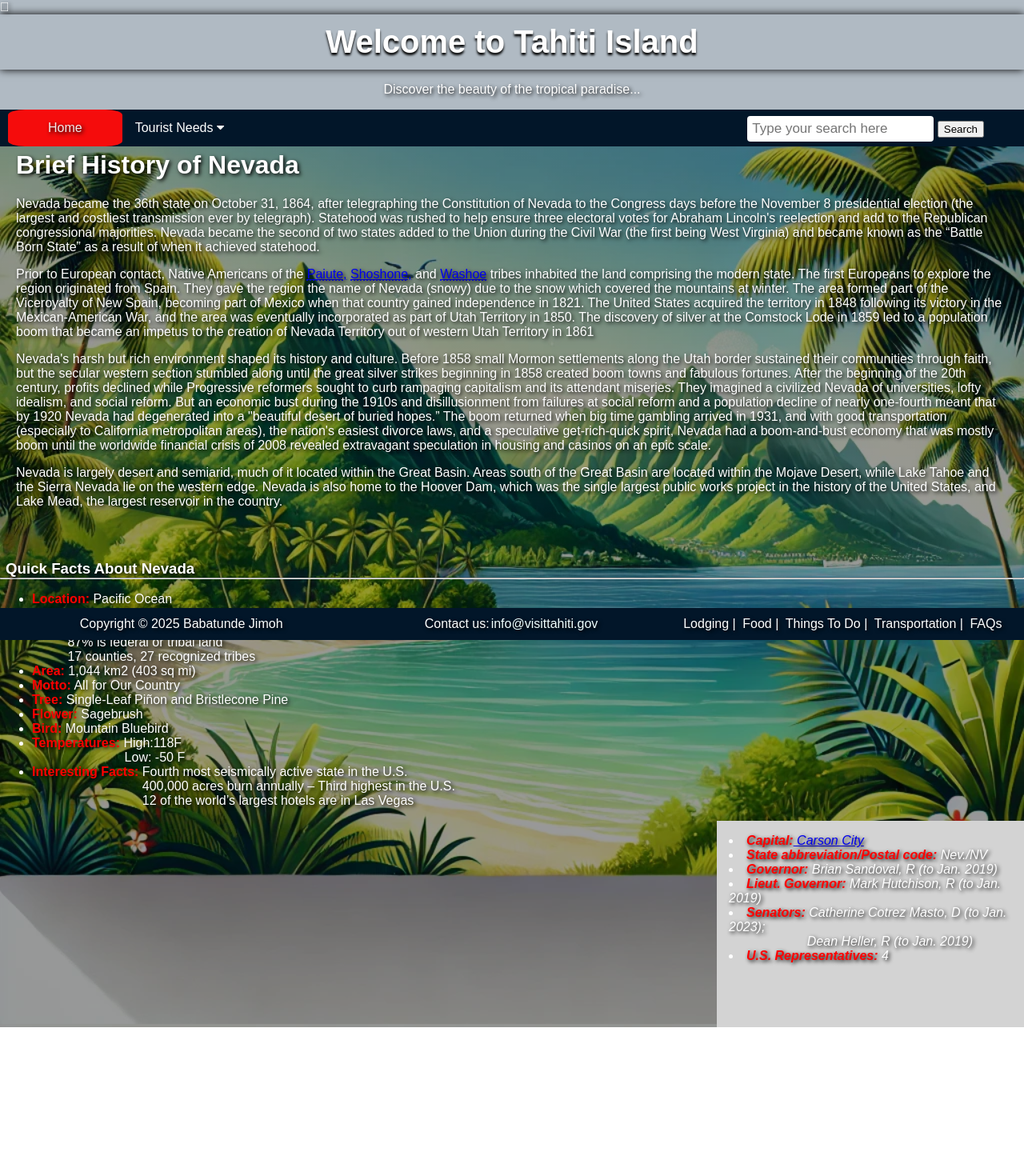
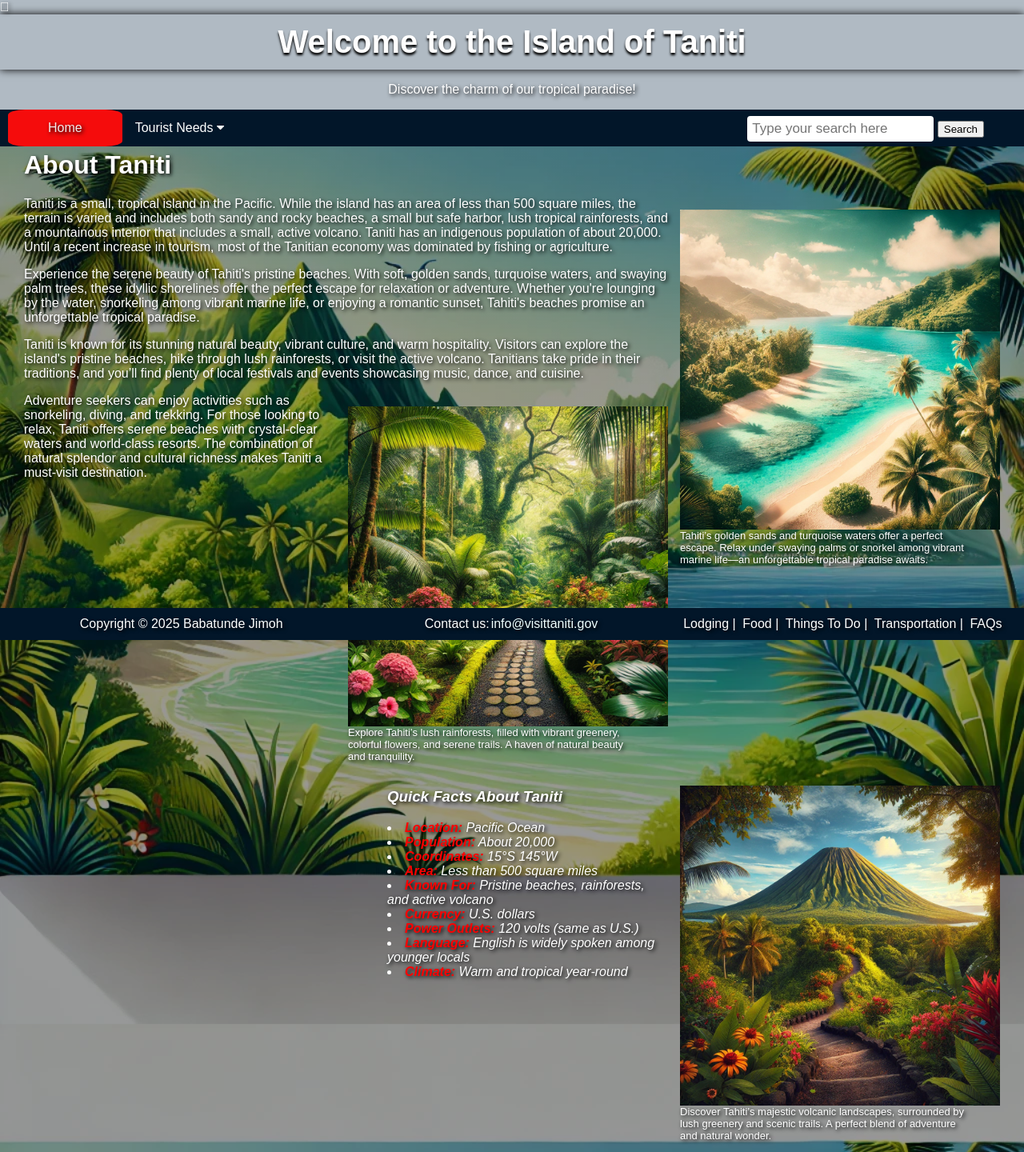
Before and after one commit to babatunj/Tahiti-Website, a plain HTML site: page index.html in a window 1280 px wide. Shown: the whole page at 80% size. Before the commit the page ends 1284 px from the top, so only its background shows below. Drawn offline with Linux system fonts and the light colour scheme.

Commit message:
Faq and home page completed

```diff
--- a/index.html
+++ b/index.html
@@ -1,16 +1,18 @@
 <!DOCTYPE html>
 <html>
+
 <head>
   <meta name="viewport" content="width=device-width, initial-scale=1">
   <link rel="stylesheet" href="https://cdnjs.cloudflare.com/ajax/libs/font-awesome/4.7.0/css/font-awesome.min.css">
-  <link rel="stylesheet"type="text/css" href="style.css">
-  <title>Island of Tahiti</title>
+  <link rel="stylesheet" type="text/css" href="style.css">
+  <title>Island of Taniti</title>
 </head>
+
 <body>
   <header>
     <div class="fa-text-height">
-            <h1>Welcome to Tahiti Island</h1>
-            <p>Discover the beauty of the tropical paradise...</p>
+      <h1>Welcome to the Island of Taniti</h1>
+      <p>Discover the charm of our tropical paradise!</p>
     </div>
     <div class="navbar">
       <a class="active" href="index.html">Home</a>
@@ -34,56 +36,64 @@
       </div>
     </div>
   </header>
+  <main>
     <div>
-    <main id="homepage">
-          <h1>Brief History of Nevada</h1>
-          <p>Nevada became the 36th state on October 31, 1864, after telegraphing the Constitution of Nevada to the Congress days before the November 8 presidential election (the largest and costliest transmission ever by telegraph). Statehood was rushed to help ensure three electoral votes for Abraham Lincoln's reelection and add to the Republican congressional majorities. Nevada became the second of two states added to the Union during the Civil War (the first being West Virginia) and became known as the “Battle Born State” as a result of when it achieved statehood. </p>
+      <h1>About Taniti</h1>
+      <div style="width:415px;float:right">
+        <p><img src="images/image1.jpg" alt="Taniti Beach" style="width: 400px; height: 400px; float: right; margin-left: 15px; margin-top:0px;"></p>
+        <p style="font-size:small;width:90%;padding-left:15px"> Tahiti’s golden sands and turquoise waters offer a perfect escape. Relax under swaying palms or snorkel among vibrant
+        marine life—an unforgettable tropical paradise awaits. </p>
+      </div>
       <p>
-            Prior to European contact, Native Americans of the
-            <!-- link that opens an external website in a new window or tab using the target attribute-->
-            <a href="https://en.wikipedia.org/wiki/Northern_Paiute_people" target="_blank"><abbr title="The Northern Paiute people are a Numic tribe that has traditionally lived in the Great Basin region of the United States in what is now eastern California, western Nevada, and southeast Oregon.">Paiute,</abbr></a>
-
-            <a href="https://en.wikipedia.org/wiki/Northern_Shoshone"
-              target="_blank"><abbr
-                title="The Shoshone are a Native American tribe, who originated in the western Great Basin and spread north and east into present-day Idaho and Wyoming.">Shoshone,</abbr></a>
-                and
-                <a href="https://en.wikipedia.org/wiki/Washoe_people" target="_blank"><abbr
-                    title="Washoe people have lived in the Great Basin and the eastern Sierra Nevada mountains for at least the last 6,000 years, some say up to 9,000 years or more.">Washoe</abbr></a>
-                tribes inhabited the land comprising the modern state. The first Europeans to explore the region originated from Spain. They gave the region the name of Nevada (snowy) due to the snow which covered the mountains at winter. The area formed part of the Viceroyalty of New Spain, becoming part of Mexico when that country gained independence in 1821. The United States acquired the territory in 1848 following its victory in the Mexican-American War, and the area was eventually incorporated as part of Utah Territory in 1850. The discovery of silver at the Comstock Lode in 1859 led to a population boom that became an impetus to the creation of Nevada Territory out of western Utah Territory in 1861 </p>
-
-
-        <p>Nevada's harsh but rich environment shaped its history and culture. Before 1858 small Mormon settlements along the Utah border sustained their communities through faith, but the secular western section stumbled along until the great silver strikes beginning in 1858 created boom towns and fabulous fortunes. After the beginning of the 20th century, profits declined while Progressive reformers sought to curb rampaging capitalism and its attendant miseries. They imagined a civilized Nevada of universities, lofty idealism, and social reform. But an economic bust during the 1910s and disillusionment from failures at social reform and a population decline of nearly one-fourth meant that by 1920 Nevada had degenerated into a "beautiful desert of buried hopes.” The boom returned when big time gambling arrived in 1931, and with good transportation (especially to California metropolitan areas), the nation's easiest divorce laws, and a speculative get-rich-quick spirit, Nevada had a boom-and-bust economy that was mostly boom until the worldwide financial crisis of 2008 revealed extravagant speculation in housing and casinos on an epic scale.</p>
+        Taniti is a small, tropical island in the Pacific. While the island has an area of less than 500 square miles, the
+        terrain is varied and includes both sandy and rocky beaches, a small but safe harbor, lush tropical rainforests, and
+        a mountainous interior that includes a small, active volcano. Taniti has an indigenous population of about 20,000.
+        Until a recent increase in tourism, most of the Tanitian economy was dominated by fishing or agriculture.
+      </p>
       <p>
-        Nevada is largely desert and semiarid, much of it located within the Great Basin. Areas south of the Great Basin are located within the Mojave Desert, while Lake Tahoe and the Sierra Nevada lie on the western edge. Nevada is also home to the Hoover Dam, which was the single largest public works project in the history of the United States, and Lake Mead, the largest reservoir in the country.
+        Experience the serene beauty of Tahiti's pristine beaches. With soft, golden sands, turquoise waters, and swaying palm
+        trees, these idyllic shorelines offer the perfect escape for relaxation or adventure. Whether you're lounging by the
+        water, snorkeling among vibrant marine life, or enjoying a romantic sunset, Tahiti's beaches promise an unforgettable
+        tropical paradise.
       </p>
+      <p>
+        Taniti is known for its stunning natural beauty, vibrant culture, and warm hospitality. Visitors can explore the
+        island's pristine beaches, hike through lush rainforests, or visit the active volcano. Tanitians take pride in their
+        traditions, and you’ll find plenty of local festivals and events showcasing music, dance, and cuisine.
+      </p>
+      <div style="width:415px;float:right">
+        <p><img src="images/image2.jpg" alt="Taniti Beach"
+            style="width: 400px; height: 400px; float: left; margin-left: 15px; margin-top:0px;"></p>
+        <p style="font-size:small;width:90%;padding-left:15px">
+        Explore Tahiti’s lush rainforests, filled with vibrant greenery, colorful flowers, and serene trails. A haven of natural
+        beauty and tranquility. </p>
+      </div>
+      <p>
+        Adventure seekers can enjoy activities such as snorkeling, diving, and trekking. For those looking to relax, Taniti
+        offers serene beaches with crystal-clear waters and world-class resorts. The combination of natural splendor and
+        cultural richness makes Taniti a must-visit destination.
+      </p>
+      <div style="width:415px;float:right">
+        <p><img src="images/image3.jpg" alt="Taniti Beach"
+            style="width: 400px; height: 400px; float: left; margin-left: 15px; margin-top:0px;"></p>
+        <p style="font-size:small;width:90%;padding-left:15px">
+          Discover Tahiti’s majestic volcanic landscapes, surrounded by lush greenery and scenic trails. A perfect blend of
+          adventure and natural wonder.</p>
+      </div>
     </div>
    <div>
-            <h3 class="h3margin">Quick Facts About Nevada</h3>
-            <hr class="headingmargin">
-            <!--HTML-coded unordered list with at least three list items-->
-            <ul>
-              <li><strong>Location:</strong>  Pacific Ocean</li>
-              <li><strong>Population:</strong> 189,517[1] (August 2017 census)</li>
-              <li><strong>Coordinates:</strong> 17°40′S 149°25′W <br/>&nbsp; &nbsp; &nbsp; &nbsp; &nbsp; 87% is federal or tribal land<br/>&nbsp; &nbsp; &nbsp; &nbsp; &nbsp; 17 counties, 27 recognized tribes</li>
-              <li><strong>Area:</strong> 1,044 km2 (403 sq mi)</li>
-              <li><strong>Motto:</strong> All for Our Country</li>
-              <li><strong>Tree:</strong> Single-Leaf Piñon and Bristlecone Pine </li>
-              <li><strong>Flower:</strong>  Sagebrush</li>
-              <li><strong>Bird:</strong> Mountain Bluebird</li>
-              <li><strong>Temperatures:</strong> High:118F <br/> &nbsp; &nbsp; &nbsp; &nbsp; &nbsp; &nbsp; &nbsp; &nbsp; &nbsp; &nbsp; &nbsp; &nbsp; &nbsp; Low: -50 F  </li>
-              <li><strong>Interesting Facts:</strong> Fourth most seismically active state in the U.S. <br/>&nbsp; &nbsp; &nbsp; &nbsp; &nbsp; &nbsp; &nbsp; &nbsp; &nbsp; &nbsp; &nbsp; &nbsp; &nbsp; &nbsp; &nbsp; &nbsp;400,000 acres burn annually – Third highest in the U.S.<br/> &nbsp; &nbsp; &nbsp; &nbsp; &nbsp; &nbsp; &nbsp; &nbsp; &nbsp; &nbsp; &nbsp; &nbsp; &nbsp; &nbsp; &nbsp; &nbsp;12 of the world’s largest hotels are in Las Vegas</li>
-            </ul>
-          </div>
-          <!-- an aside to display information related to the content-->
-          <div>
       <aside>
+        <h3>Quick Facts About Taniti</h3>
         <p>
-          <li><strong>Capital:</strong><a href="Carson_city.html"> Carson City</a></li>
-          <li><strong>State abbreviation/Postal code:</strong> Nev./NV</li>
-          <li><strong>Governor:</strong> Brian Sandoval, R (to Jan. 2019)</li>
-          <li><strong>Lieut. Governor:</strong> Mark Hutchison, R (to Jan. 2019)</li>
-          <li><strong>Senators:</strong> Catherine Cotrez Masto, D (to Jan. 2023);<br /> &nbsp; &nbsp; &nbsp; &nbsp;&nbsp; &nbsp; &nbsp; &nbsp; &nbsp;&nbsp; &nbsp; &nbsp; Dean Heller, R (to Jan. 2019)
-          <li><strong>U.S. Representatives:</strong> 4</li>
+          <li><strong>Location:</strong> Pacific Ocean</li>
+          <li><strong>Population:</strong> About 20,000</li>
+          <li><strong>Coordinates:</strong> 15°S 145°W</li>
+          <li><strong>Area:</strong> Less than 500 square miles</li>
+          <li><strong>Known For:</strong> Pristine beaches, rainforests, and active volcano</li>
+          <li><strong>Currency:</strong> U.S. dollars</li>
+          <li><strong>Power Outlets:</strong> 120 volts (same as U.S.)</li>
+          <li><strong>Language:</strong> English is widely spoken among younger locals</li>
+          <li><strong>Climate:</strong> Warm and tropical year-round</li>
         </p>
       </aside>
     </div>
@@ -93,7 +103,7 @@
           Copyright © 2025 Babatunde Jimoh
         </div>
         <div class="col">
-                      Contact us:<a style="color: azure" href="mailto:info@visittahiti.gov">info@visittahiti.gov</a>
+          Contact us:<a style="color: azure" href="mailto:info@visittaniti.gov">info@visittaniti.gov</a>
         </div>
         <div class="col">
           <a href="Lodging.html">Lodging |</a>
@@ -105,6 +115,6 @@
       </footer>
     </div>
   </main>
+</body>
 
-  </body>
 </html>
--- a/style.css
+++ b/style.css
@@ -1,6 +1,6 @@
 
 html, body {
-  background: linear-gradient(rgba(0, 0, 0, 0.4), rgba(0, 0, 0, 0.4)), url("images/header.webp") no-repeat center fixed;
+  background: linear-gradient(rgba(0, 0, 0, 0.4), rgba(0, 0, 0, 0.4)), url("images/header.jpg") no-repeat center fixed;
   background-size: cover;
   font-family: Arial, Helvetica, sans-serif;
   width: 100%;
@@ -171,7 +171,7 @@ margin-right: 30px;
       float: right;
       padding-bottom: 5%;
       font-style: italic;
-      background-color: lightgray;
+      background-color: transparent;
       position: relative;
     }
 
@@ -342,3 +342,23 @@ margin-right: 30px;
     border: 1px solid #ccc;
   }
 }
+/*CSS for FAQ Section*/
+.faq-section {
+  padding: 20px;
+  background-color: #f9f9f9;
+  border-radius: 10px;
+  margin-bottom: 15px;
+  box-shadow: 0px 4px 6px rgba(0, 0, 0, 0.1);
+}
+.faq-section h3 {
+  font-size: 1.2em;
+  color: #333;
+  margin-bottom: 5px;
+  text-shadow: 2px 2px 5px rgba(3, 2, 2, 0.431);
+}
+.faq-section p {
+  font-size: 1em;
+  color: #555;
+  margin-bottom: 15px;
+  text-shadow: 2px 2px 5px rgba(22, 25, 227, 0.448);
+}
```
Also changed, not shown: Faqs.html (+48 -39 lines), images/header.jpg (renamed from images/header.webp), images/image1.jpg (added), images/image2.jpg (added), images/image3.jpg (added), 1 other file. Lines whose indentation alone changed are shown as unchanged.
